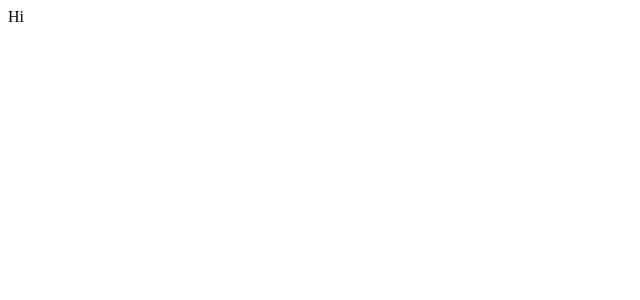
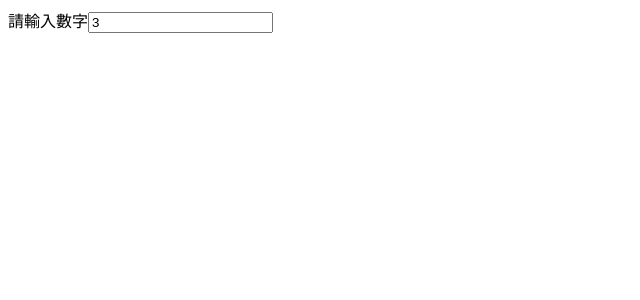
Before and after one commit to luckypig3400/WebDevSimplified_React_Courses, a React (Vite) app in the folder my-first-vite-react-app/: page / in a window 1280 px wide. Shown: the top 300 px of the page, without its empty margins (0-640 px from the left). Built offline with nearby package versions, Linux system fonts and the light colour scheme.

Commit message:
update: 10-JSX Basix.practice2 (以物件傳入值、html for tag)

```diff
--- a/my-first-vite-react-app/src/App.jsx
+++ b/my-first-vite-react-app/src/App.jsx
@@ -3,7 +3,8 @@ import { useState } from 'react'
 function App() {
   return (
     <div className="large" id="largerDiv">
-      Hi
+      <label htmlFor="inputID">請輸入數字</label>
+      <input type="number" id="inputID" value={3} />
     </div>
   )
 }
```
